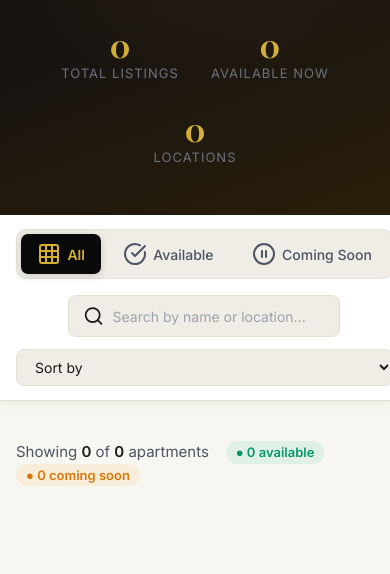
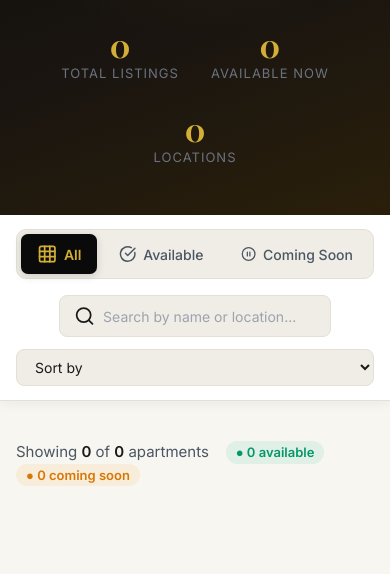
Before and after one commit to Geraldsaviour/lekki-stays-user, a website: page public/apartments/apartments.html in a window 390 px wide. Shown: the part 270-844 px from the top of the page. Drawn offline with nearby package versions, Linux system fonts and the light colour scheme; no server answers.

Commit message:
Fix horizontal overflow on mobile - add overflow-x:hidden and max-width:100vw to all CSS files

```diff
--- a/public/apartments/apartments.css
+++ b/public/apartments/apartments.css
@@ -2,7 +2,19 @@
    APARTMENTS PAGE — LIGHT/DARK MIX THEME
    ============================================ */
 
-*, *::before, *::after { box-sizing: border-box; margin: 0; padding: 0; }
+*, *::before, *::after { box-sizing: border-box; margin: 0; padding: 0; max-width: 100%; }
+
+html { overflow-x: hidden; max-width: 100vw; }
+
+body {
+    font-family: 'Inter', sans-serif;
+    background: var(--bg);
+    color: var(--text);
+    min-height: 100vh;
+    overflow-x: hidden;
+    max-width: 100vw;
+    width: 100%;
+}
 
 :root {
     --gold: #D4AF37;
--- a/public/booking-status/booking-status.css
+++ b/public/booking-status/booking-status.css
@@ -1,7 +1,11 @@
 /* ============================================
    BOOKING STATUS PAGE
    ============================================ */
-*, *::before, *::after { box-sizing: border-box; margin: 0; padding: 0; }
+*, *::before, *::after { box-sizing: border-box; margin: 0; padding: 0; max-width: 100%; }
+
+html { overflow-x: hidden; max-width: 100vw; }
+
+body { font-family: 'Inter', sans-serif; background: var(--bg); color: var(--text); overflow-x: hidden; max-width: 100vw; width: 100%; }
 
 :root {
     --gold: #D4AF37;
--- a/public/booking/booking.css
+++ b/public/booking/booking.css
@@ -5,6 +5,12 @@
     margin: 0;
     padding: 0;
     box-sizing: border-box;
+    max-width: 100%;
+}
+
+html {
+    overflow-x: hidden;
+    max-width: 100vw;
 }
 
 body {
@@ -12,6 +18,9 @@ body {
     line-height: 1.6;
     color: #333;
     background-color: #fafafa;
+    overflow-x: hidden;
+    max-width: 100vw;
+    width: 100%;
 }
 
 .container {
--- a/public/listings/listing-detail.css
+++ b/public/listings/listing-detail.css
@@ -5,6 +5,12 @@
     margin: 0;
     padding: 0;
     box-sizing: border-box;
+    max-width: 100%;
+}
+
+html {
+    overflow-x: hidden;
+    max-width: 100vw;
 }
 
 body {
@@ -12,6 +18,9 @@ body {
     line-height: 1.6;
     color: #333;
     background-color: #fafafa;
+    overflow-x: hidden;
+    max-width: 100vw;
+    width: 100%;
 }
 
 /* ===== NAVBAR SECTION ===== */
--- a/public/search/search-results.css
+++ b/public/search/search-results.css
@@ -1,4 +1,7 @@
 /* Search Results Page Styles */
+
+*, *::before, *::after { box-sizing: border-box; max-width: 100%; }
+html, body { overflow-x: hidden; max-width: 100vw; width: 100%; }
 
 .search-summary {
     background: linear-gradient(135deg, #1a1a1a 0%, #2d2d2d 100%);
--- a/public/styles.css
+++ b/public/styles.css
@@ -3,10 +3,13 @@
     margin: 0;
     padding: 0;
     box-sizing: border-box;
+    max-width: 100%;
 }
 
 html {
     scroll-behavior: smooth;
+    overflow-x: hidden;
+    max-width: 100vw;
 }
 
 body {
@@ -14,6 +17,8 @@ body {
     line-height: 1.6;
     color: #ffffff;
     overflow-x: hidden;
+    max-width: 100vw;
+    width: 100%;
     /* Performance optimizations */
     -webkit-font-smoothing: antialiased;
     -moz-osx-font-smoothing: grayscale;
```
